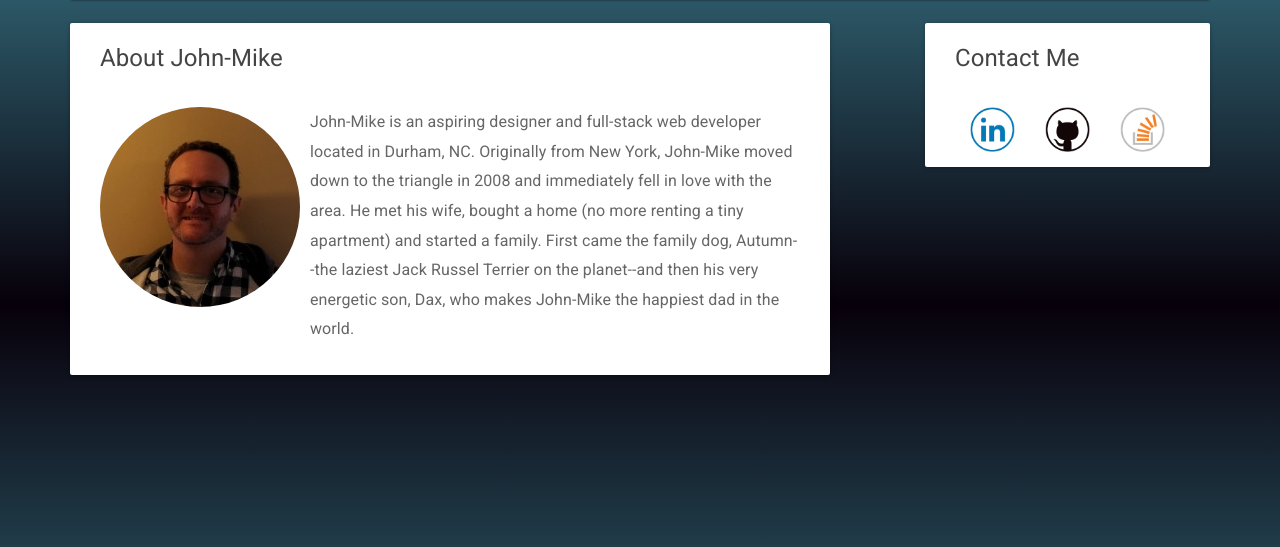
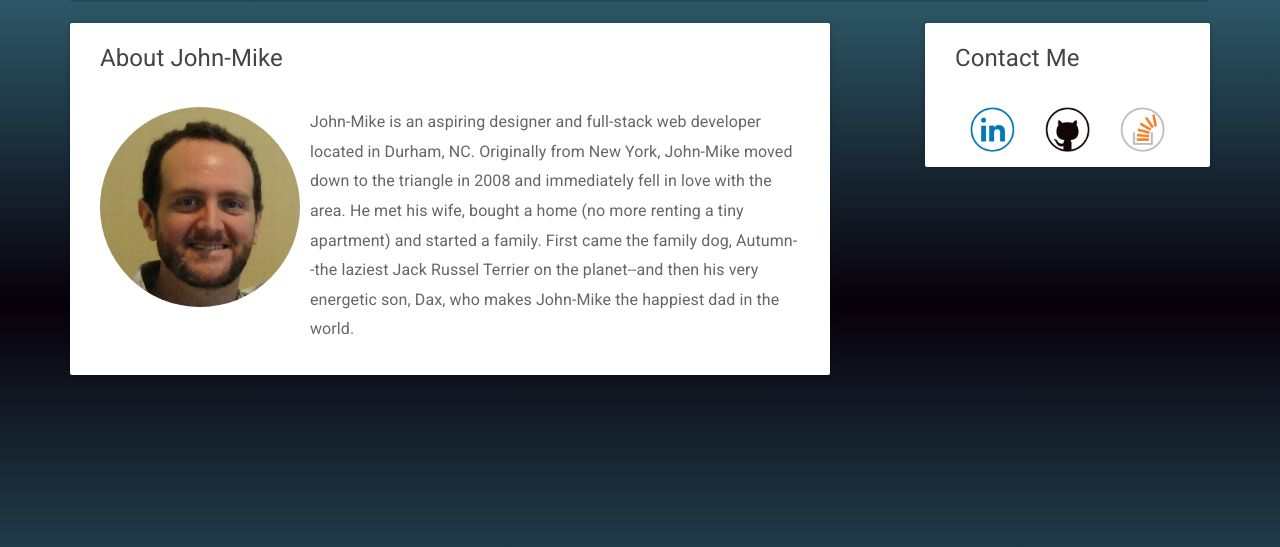
Before and after one commit to codemarq/fullStackPortfolio, a PHP site: page / in a window 1280 px wide. Shown: the part 64-611 px from the top of the page. Run offline with PHP 8.4, Linux system fonts and the light colour scheme; some libraries are stand-ins or nearby versions.

Commit message:
uploaded photo

```diff
--- a/assets/css/style.css
+++ b/assets/css/style.css
@@ -54,3 +54,7 @@ footer {
 .panel-default > .panel-heading {
   background-color: white;
 }
+
+.img-circle {
+  max-width: 200px;
+}
--- a/index.html
+++ b/index.html
@@ -48,7 +48,7 @@
   					<div class="media">
 					  <div class="media-left media-top">
 					    <a href="#">
-					      <img class="media-object img-circle" src="assets/images/me.jpg" alt="Photo of me.">
+					      <img class="media-object img-circle" src="assets/images/me2.jpg" alt="Photo of me.">
 					    </a>
 					  </div>
 					  <div class="media-body">
--- a/portfolio.html
+++ b/portfolio.html
@@ -45,7 +45,8 @@
 			<section class="col-md-8 col-sm-12 panel panel-default">
 				<div class="panel-heading"><h4>Portfolio</h4></div>
   				<div class="panel-body">
-
+  					<div class="col-md-5 col-sm-12"></div>
+  					<div class="col-md-5 col-md-offset-2 col-sm-12"></div>
   				</div>
 			</section>
 			<aside class="col-md-3 col-md-offset-1 col-sm-12 panel panel-default">
```
Also changed, not shown: assets/images/me2.jpg (added).
